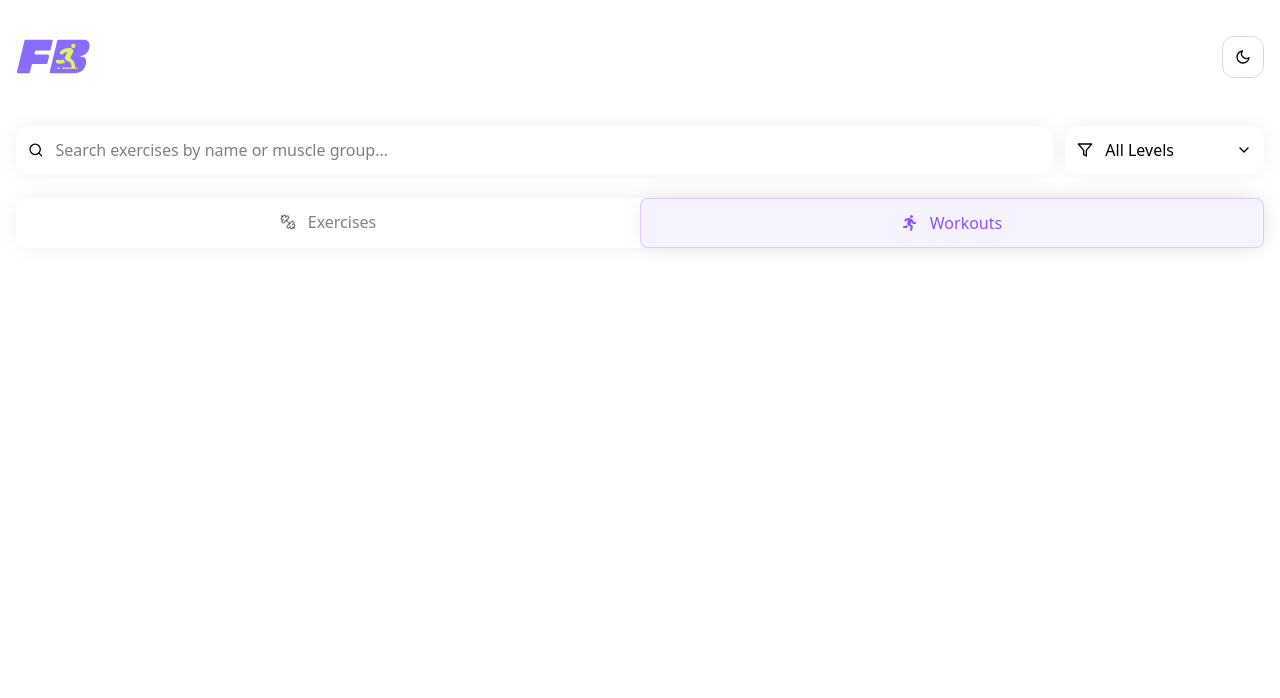
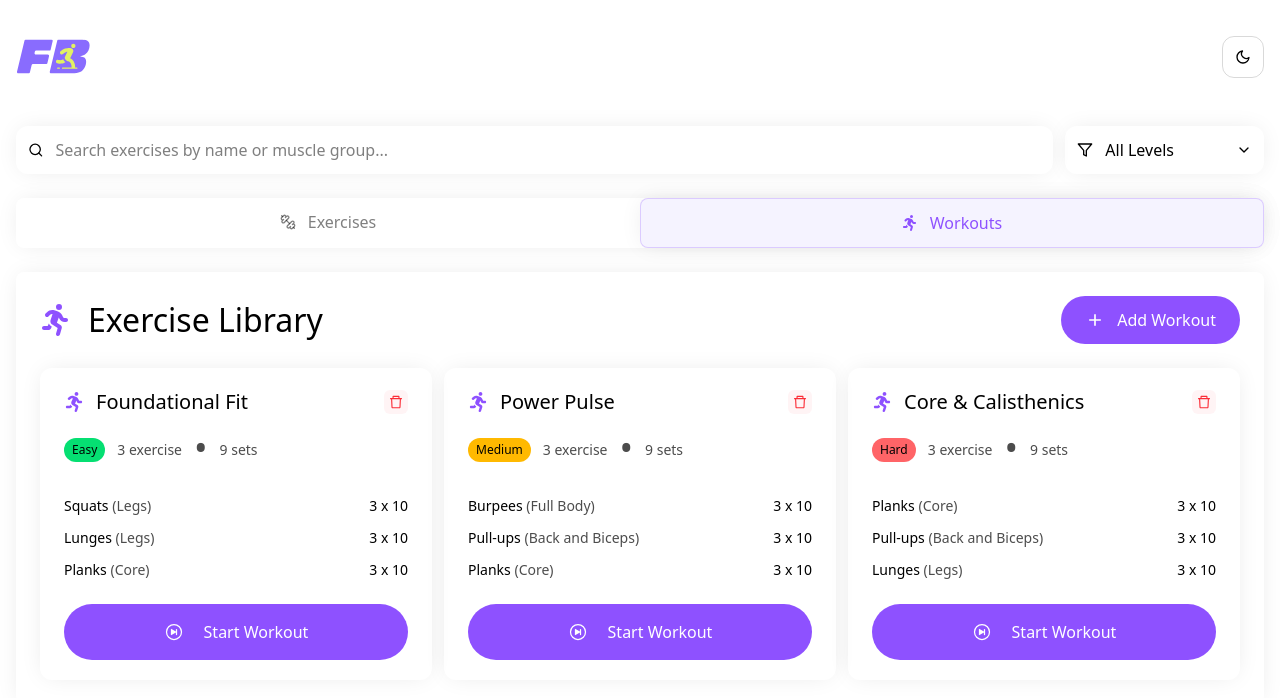
Before and after one commit to Chiuliana/fit-body, a React (Vite) app: page /workouts in a window 1280 px wide. Shown: the top 698 px of the page. Built offline with nearby package versions, Linux system fonts and the light colour scheme.

Commit message:
finish workouts page

```diff
--- a/src/components/ExerciseCard.tsx
+++ b/src/components/ExerciseCard.tsx
@@ -37,7 +37,7 @@ const ExerciseCard: React.FC<Exercise> = ({
           <AiOutlineDelete />
         </button>
       </div>
-      <p className='text-sm text-black/70 dark:text-white/70 line-clamp-3 font-light'>
+      <p className='text-sm text-black/70 dark:text-white/70 line-clamp-3'>
         {description}
       </p>
     </div>
--- /dev/null
+++ b/src/components/WorkoutCard.tsx
@@ -0,0 +1,58 @@
+import { FaRunning } from 'react-icons/fa';
+import type { Workout } from '../types/exercises';
+import { AiOutlineDelete } from 'react-icons/ai';
+import Tag from './Tag';
+import { levelColorMap, levelMap } from '../utils/maps';
+import { IoPlaySkipForwardCircleOutline } from 'react-icons/io5';
+
+const WorkoutCard: React.FC<Workout> = ({ title, level, exercises }) => {
+  return (
+    <div className='flex flex-col gap-6 px-6 py-5 rounded-xl shadow-[0px_0px_25px_-5px_rgba(0,0,0,0.1)] dark:bg-neutral-800'>
+      <div className='flex flex-col gap-3'>
+        <div className='flex items-center gap-4'>
+          <div className='flex items-center gap-3'>
+            <FaRunning className='w-5 h-5 text-violet-500 dark:text-lime-400' />
+            <h3 className='text-xl font-medium'>{title}</h3>
+          </div>
+          <button className='cursor-pointer ml-auto p-1 rounded-md text-red-500 bg-red-500/5 hover:bg-red-500/10 transition-colors duration-300'>
+            <AiOutlineDelete />
+          </button>
+        </div>
+        <div className='flex items-center gap-3 text-black/70 dark:text-white/70 text-sm'>
+          <Tag className={`${levelColorMap[level]} text-black`}>
+            {levelMap[level]}
+          </Tag>
+          <span>{exercises.length} exercise</span>
+          <span className='text-4xl mb-1'>&bull;</span>
+          <span>
+            {exercises.reduce((total, exercise) => total + exercise.sets, 0)}{' '}
+            sets
+          </span>
+        </div>
+      </div>
+      <div>
+        <ul className='flex flex-col gap-3 text-sm'>
+          {exercises.map((exercise, index) => (
+            <li key={index} className='flex items-center justify-between gap-3'>
+              <span>
+                {exercise.exercise.name}{' '}
+                <span className='text-black/70 dark:text-white/70'>
+                  ({exercise.exercise.muscle_group})
+                </span>
+              </span>
+              <span>
+                {exercise.sets} x {exercise.reps}
+              </span>
+            </li>
+          ))}
+        </ul>
+      </div>
+      <button className='cursor-pointer w-full flex items-center justify-center gap-3 px-8 py-4 font-medium rounded-full bg-violet-500 text-white hover:bg-violet-400 dark:bg-lime-400 dark:hover:bg-lime-300 dark:text-black transition-colors duration-300'>
+        <IoPlaySkipForwardCircleOutline className='w-5 h-5' />
+        <span className='ml-2'>Start Workout</span>
+      </button>
+    </div>
+  );
+};
+
+export default WorkoutCard;
--- a/src/pages/Workouts.tsx
+++ b/src/pages/Workouts.tsx
@@ -5,6 +5,9 @@ import workouts from '../utils/workouts';
 import Search from '../components/Search';
 import LevelSelect from '../components/LevelSelect';
 import NavBar from '../components/NavBar';
+import { MdAdd } from 'react-icons/md';
+import { FaPersonRunning } from 'react-icons/fa6';
+import WorkoutCard from '../components/WorkoutCard';
 
 const Workouts: React.FC = () => {
   const [list, setList] = useState<Workout[]>([]);
@@ -44,7 +47,21 @@ const Workouts: React.FC = () => {
           <LevelSelect onSelect={handleLevelChange} wrapperClassName='w-60' />
         </div>
         <NavBar />
-        <div></div>
+        <div className='h-full p-6 rounded-lg shadow-[0px_0px_25px_-5px_rgba(0,0,0,0.1)] dark:bg-neutral-700'>
+          <div className='flex items-center gap-4'>
+            <FaPersonRunning className='w-8 h-8 text-violet-500 dark:text-lime-400' />
+            <h1 className='text-[32px]'>Exercise Library</h1>
+            <button className='cursor-pointer flex items-center justify-center gap-3 px-6 py-3 ml-auto font-medium rounded-full bg-violet-500 text-white hover:bg-violet-400 dark:bg-lime-400 dark:hover:bg-lime-300 dark:text-black transition-colors duration-300'>
+              <MdAdd className='w-5 h-5' />
+              <span>Add Workout</span>
+            </button>
+          </div>
+          <div className='grid grid-cols-3 gap-3 mt-6'>
+            {list.map((workout) => (
+              <WorkoutCard {...workout} />
+            ))}
+          </div>
+        </div>
       </div>
     </Page>
   );
```
